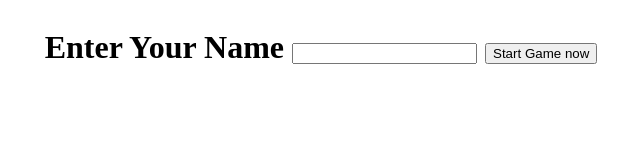
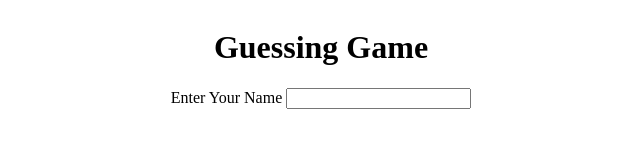
Before and after one commit to dannycarver/learning_git, a plain HTML site: page index.html in a window 1280 px wide. Shown: the whole page, without its empty margins (319-959 px from the left). Drawn offline with Linux system fonts and the light colour scheme.

Commit message:
here you go frank

```diff
--- a/index.html
+++ b/index.html
@@ -1,29 +1,26 @@
 <html>
   <head>
     <title>Guessing Game</title>
-<link rel="stylesheet" href="styles.css"/>
-
+    <link rel="stylesheet" href="styles.css" />
   </head>
-
   <body>
     <div class="container">
       <div id="top">
-      <h1 id="title" class="center"
+        <h1 id="title" class="center">
+          Guessing Game
         </h1>
         <div id="start-game">
           <label>Enter Your Name</label>
           <input type="text" id="name"/>
-      <button id="start-button" calss="hide">
-        Start Game now
-
+          <button id="start-button" class="hide">
+            Start Game
           </button>
         </div>
       </div>
     </div>
     <script src="main.js"></script>
-
-
   </body>
+</html>
 
 
 
--- a/main.js
+++ b/main.js
@@ -1,7 +1,16 @@
 document.addEventListener("DOMContentLoaded", function(){
-  //the entire game is inside here
+
   //variables
+  var name = document.getElementById('name')
+  var startButton = document.getElementById('startButton')
+  name.addEventListener('keyup', function(event){
+    if (event.target.value !== '') {
+      startButton.className=""
+    } else {
 
 
+    }
+    startButton.className=""
+  })
   //functions
 })
```
Lines whose indentation alone changed are shown as unchanged.
